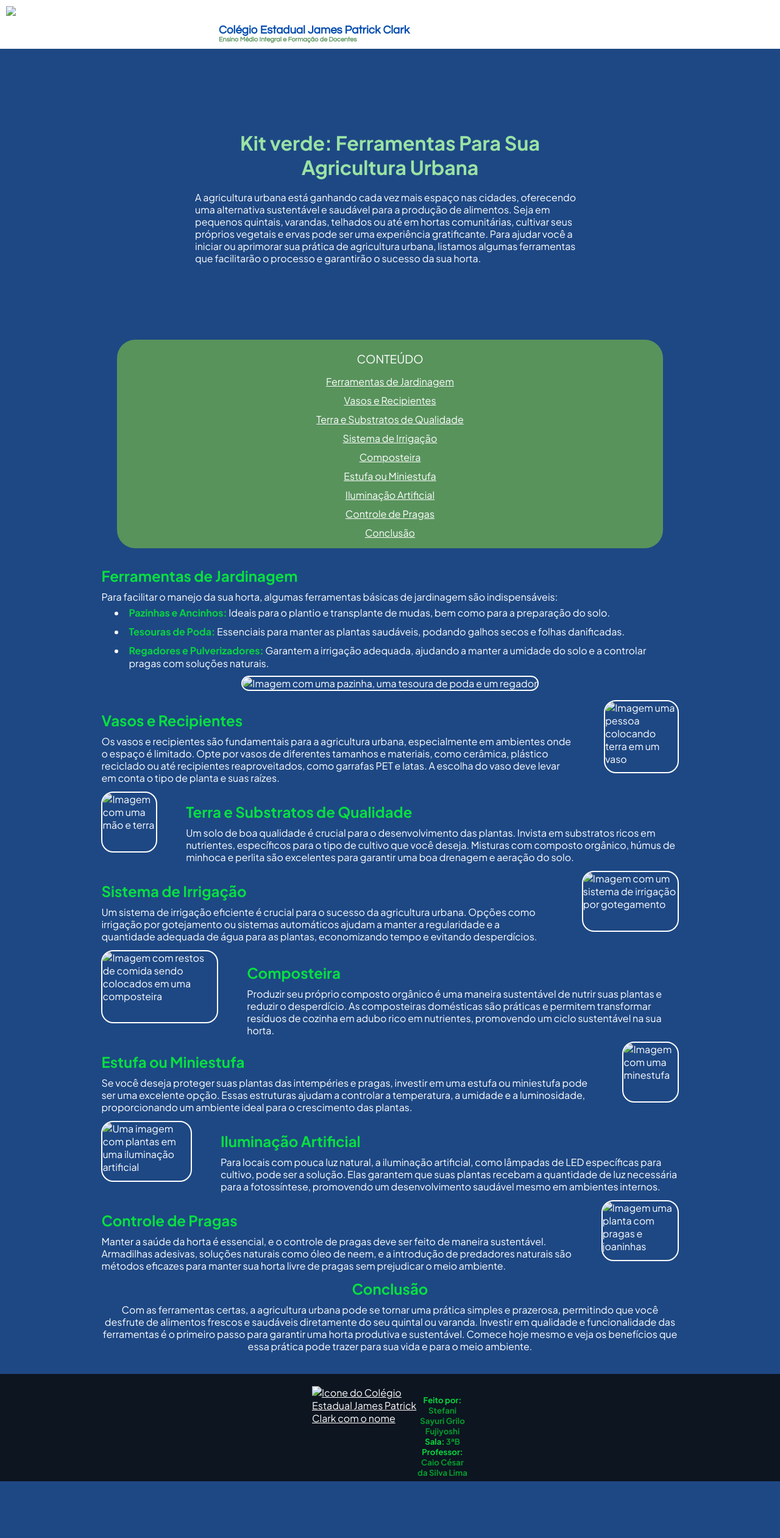
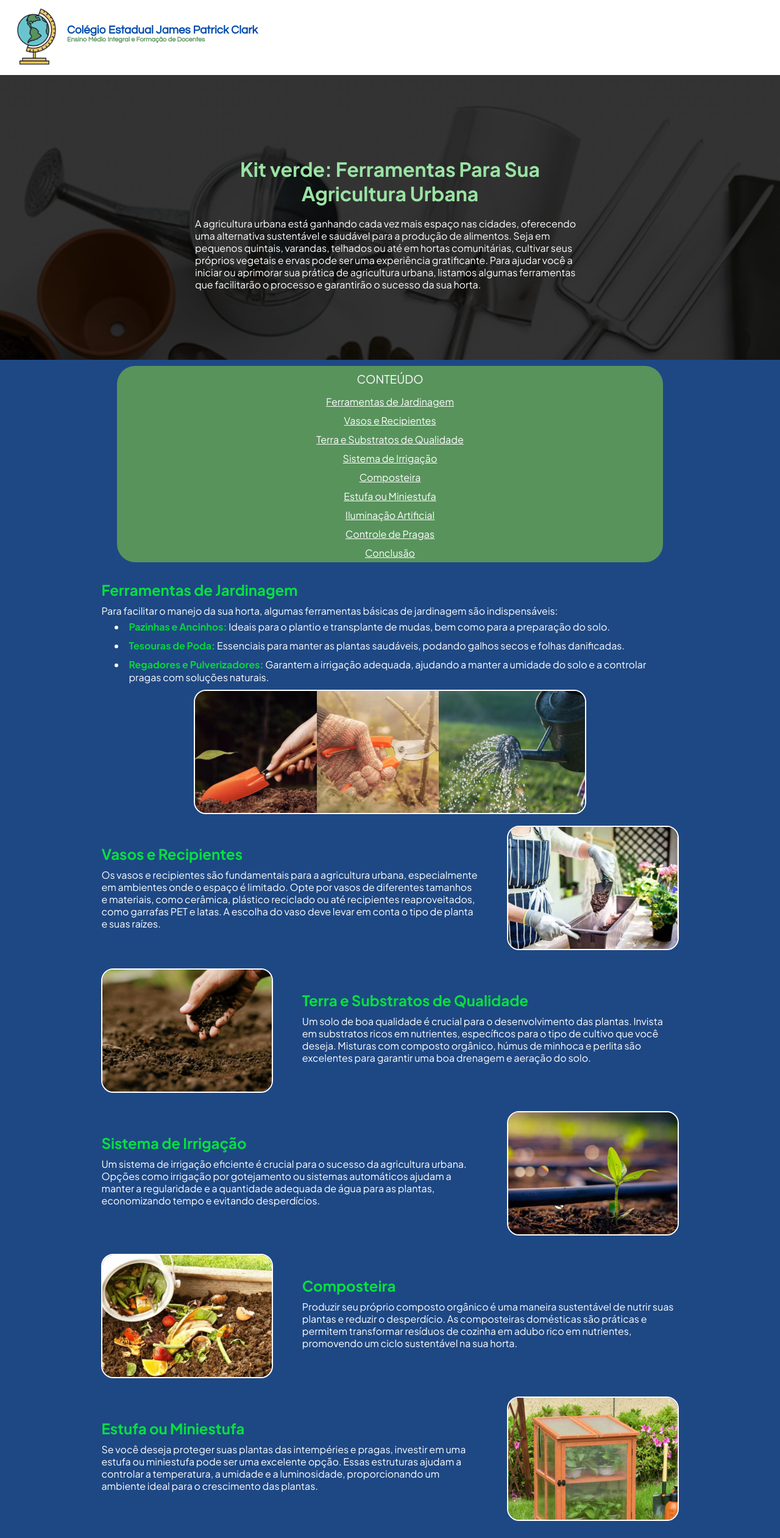
Before and after one commit to RayGrillo/Kit-verde-Ferramentas-Para-Sua-Agricultura-Urbana, a plain HTML site: page index.html in a window 1280 px wide. Shown: the top 2522 px of the page at 61% size. Before the commit the page ends 2429 px from the top, so only its background shows below. Drawn offline with Linux system fonts and the light colour scheme.

Commit message:
Add files via upload

```diff
--- /dev/null
+++ b/Creditos/style.css
@@ -0,0 +1,85 @@
+@import url('https://fonts.googleapis.com/css2?family=Questrial&display=swap');
+@import url('https://fonts.googleapis.com/css2?family=Open+Sans:ital,wght@0,300..800;1,300..800&family=Plus+Jakarta+Sans:ital,wght@0,200..800;1,200..800&display=swap');
+
+* {
+    margin: 0;
+}
+
+:root {
+    --branco: white;
+    --preto: black;
+    --verde-1: #58935C;
+    --cor-de-fundo: #1E4884;
+    --cor-de-fundo-do-cabeçalho: #F2F2F2;
+    --cor-do-nome-do-colegio: #004AAD;
+    --cor-do-titulo-principal: #9AE3A4;
+    --cor-de-fundo-do-rodape: #0D1520;
+    --cor-do-texto-rodape: #069B2E;
+    --cor-do-texto-strong-rodape: #08D43F;
+}
+
+body {
+    font-family: "Plus Jakarta Sans", sans-serif;
+    color: var(--branco);
+    background-color: var(--cor-de-fundo);
+    text-align: center;
+}
+
+a {
+    color: var(--branco);
+}
+
+p {
+    margin: 10px 0;
+}
+
+.cabeçalho {
+    font-family: "Questrial", sans-serif;
+    background-color: var(--branco);
+    display: flex;
+    padding-left: 40px;
+    padding: 10px;
+}
+
+.icone-do-colegio {
+    width: 100px;
+}
+
+.nome-do-colegio-2 {
+    color: var(--cor-do-nome-do-colegio);
+    margin: 30px 0 0 0;
+}
+
+.nome-do-colegio-3 {
+    color: var(--verde-1);
+}
+
+.creditos {
+    margin: 20px 15%;
+}
+
+.titulo {
+    color: var(--cor-do-titulo-principal);
+}
+
+.rodape {
+    background-color: var(--cor-de-fundo-do-rodape);
+    color: var(--cor-do-texto-rodape);
+    display: flex;
+    padding: 20px 40%;
+    text-align: center;
+}
+
+.icone-do-colegio-2 {
+    max-height: 150px;
+}
+
+.rodape-texto {
+    padding: 0 10px;
+}
+
+.site-principal {
+    color: var(--cor-do-texto-rodape);
+    position: relative;
+    transform: translateY(31%);
+}
--- a/index.html
+++ b/index.html
@@ -9,7 +9,7 @@
     <body>
         <header class="cabeçalho">
             <a href="https://aluno.escoladigital.pr.gov.br/EnsinoMedio/Endereco/JAMES-P-CLARK-C-E-EM-N">
-                <img class="icone-do-colegio" src="icone-do-colegio.webp" alt="Icone do Colégio Estadual James Patrick Clark" title="Colégio Estadual James Patrick Clark">
+                <img class="icone-do-colegio" src="Imagens/icone-do-colegio.webp" alt="Icone do Colégio Estadual James Patrick Clark" title="Colégio Estadual James Patrick Clark">
             </a>
             <div class="nome-do-colegio">
                 <h3 class="nome-do-colegio-2">Colégio Estadual James Patrick Clark</h3>
@@ -50,7 +50,7 @@
                         <li><strong>Regadores e Pulverizadores:</strong> Garantem a irrigação adequada, ajudando a manter a umidade do solo e a controlar pragas com soluções naturais.</li>
                     </ul>
                 </div>
-                <img class="ferramentas-de-jardinagem-imagem" src="pa-tesoura-regador.png" alt="Imagem com uma pazinha, uma tesoura de poda e um regador">
+                <img class="ferramentas-de-jardinagem-imagem" src="Imagens/pa-tesoura-regador.png" alt="Imagem com uma pazinha, uma tesoura de poda e um regador">
             </div>
 
             <div id="vasos-e-recipientes">
@@ -58,11 +58,11 @@
                     <h2 class="vasos-e-recipientes-titulo">Vasos e Recipientes</h2>
                     <p class="vasos-e-recipientes-texto">Os vasos e recipientes são fundamentais para a agricultura urbana, especialmente em ambientes onde o espaço é limitado. Opte por vasos de diferentes tamanhos e materiais, como cerâmica, plástico reciclado ou até recipientes reaproveitados, como garrafas PET e latas. A escolha do vaso deve levar em conta o tipo de planta e suas raízes.</p>
                 </div>
-                <img class="vasos-e-recipientes-imagem" src="vasos.png" alt="Imagem uma pessoa colocando terra em um vaso">
+                <img class="vasos-e-recipientes-imagem" src="Imagens/vasos.png" alt="Imagem uma pessoa colocando terra em um vaso">
             </div>
 
             <div id="terra-e-substrato-de-qualidade">
-                <img class="terra-e-substrato-de-qualidade-imagem" src="terra.png" alt="Imagem com uma mão e terra">
+                <img class="terra-e-substrato-de-qualidade-imagem" src="Imagens/terra.png" alt="Imagem com uma mão e terra">
                 <div class="terra-e-substrato-de-qualidade-titulo-e-texto">
                     <h2 class="terra-e-substrato-de-qualidade-titulo">Terra e Substratos de Qualidade</h2>
                     <p class="terra-e-substrato-de-qualidade-texto">Um solo de boa qualidade é crucial para o desenvolvimento das plantas. Invista em substratos ricos em nutrientes, específicos para o tipo de cultivo que você deseja. Misturas com composto orgânico, húmus de minhoca e perlita são excelentes para garantir uma boa drenagem e aeração do solo.</p>
@@ -74,11 +74,11 @@
                     <h2 class="sistema-de-irrigação-titulo">Sistema de Irrigação</h2>
                     <p class="sistema-de-irrigação-texto">Um sistema de irrigação eficiente é crucial para o sucesso da agricultura urbana. Opções como irrigação por gotejamento ou sistemas automáticos ajudam a manter a regularidade e a quantidade adequada de água para as plantas, economizando tempo e evitando desperdícios.</p>
                 </div>
-                <img class="sistema-de-irrigação-imagem" src="sistema-de-irrigacao-por-gotegamento.png" alt="Imagem com um sistema de irrigação por gotegamento">
+                <img class="sistema-de-irrigação-imagem" src="Imagens/sistema-de-irrigacao-por-gotegamento.png" alt="Imagem com um sistema de irrigação por gotegamento">
             </div>
 
             <div id="composteira">
-                <img src="composteira.png" alt="Imagem com restos de comida sendo colocados em uma composteira">
+                <img class="composteira-imagem" src="Imagens/composteira.png" alt="Imagem com restos de comida sendo colocados em uma composteira">
                 <div class="composteira-titulo-texto">
                     <h2 class="composteira-titulo">Composteira</h2>
                     <p class="composteira-texto">Produzir seu próprio composto orgânico é uma maneira sustentável de nutrir suas plantas e reduzir o desperdício. As composteiras domésticas são práticas e permitem transformar resíduos de cozinha em adubo rico em nutrientes, promovendo um ciclo sustentável na sua horta.</p>
@@ -90,11 +90,11 @@
                     <h2 class="estufa-ou-miniestufa-titulo">Estufa ou Miniestufa</h2>
                     <p class="estufa-ou-miniestufa-texto">Se você deseja proteger suas plantas das intempéries e pragas, investir em uma estufa ou miniestufa pode ser uma excelente opção. Essas estruturas ajudam a controlar a temperatura, a umidade e a luminosidade, proporcionando um ambiente ideal para o crescimento das plantas.</p>
                 </div>
-                <img class="estufa-ou-miniestufa-imagem" src="miniestufa.png" alt="Imagem com uma minestufa">
+                <img class="estufa-ou-miniestufa-imagem" src="Imagens/miniestufa.png" alt="Imagem com uma minestufa">
             </div>
 
             <div id="iluminacao-artificial">
-                <img class="iluminacao-artificial-imagem" src="iluminação-artificial.png" alt="Uma imagem com plantas em uma iluminação artificial">
+                <img class="iluminacao-artificial-imagem" src="Imagens/iluminação-artificial.png" alt="Uma imagem com plantas em uma iluminação artificial">
                 <div class="iluminacao-artificial-titulo-texto">
                     <h2 class="iluminacao-artificial-titulo">Iluminação Artificial</h2>
                     <p class="iluminacao-artificial-texto">Para locais com pouca luz natural, a iluminação artificial, como lâmpadas de LED específicas para cultivo, pode ser a solução. Elas garantem que suas plantas recebam a quantidade de luz necessária para a fotossíntese, promovendo um desenvolvimento saudável mesmo em ambientes internos.</p>
@@ -106,7 +106,7 @@
                     <h2 class="controle-de-pragas-titulo">Controle de Pragas</h2>
                     <p class="controle-de-pragas-texto">Manter a saúde da horta é essencial, e o controle de pragas deve ser feito de maneira sustentável. Armadilhas adesivas, soluções naturais como óleo de neem, e a introdução de predadores naturais são métodos eficazes para manter sua horta livre de pragas sem prejudicar o meio ambiente.</p>
                 </div>
-                <img class="controle-de-pragas-imagem" src="controle-de-praga.png" alt="Imagem uma planta com pragas e joaninhas">
+                <img class="controle-de-pragas-imagem" src="Imagens/controle-de-praga.png" alt="Imagem uma planta com pragas e joaninhas">
             </div>
 
             <div id="conclusao">
@@ -117,8 +117,9 @@
 
         <footer class="rodape">
             <a href="https://aluno.escoladigital.pr.gov.br/EnsinoMedio/Endereco/JAMES-P-CLARK-C-E-EM-N">
-                <img class="icone-do-colegio-2" src="icone-do-colegio-2.png" alt="Icone do Colégio Estadual James Patrick Clark com o nome" title="Icone do Colégio Estadual James Patrick Clark com o nome">
+                <img class="icone-do-colegio-2" src="Imagens/icone-do-colegio-2.png" alt="Icone do Colégio Estadual James Patrick Clark com o nome" title="Icone do Colégio Estadual James Patrick Clark com o nome">
             </a>
+
             <h5 class="rodape-texto">
                 <strong>Feito por:</strong>
                 <br>
@@ -128,6 +129,8 @@
                 <br>
                 <strong>Professor:</strong> Caio César da Silva Lima
             </h5>
+
+            <a class="creditos" href="Creditos/index.html">Créditos aos donos das imagens</a>
         </footer>
     </body>
 </html>
--- a/style.css
+++ b/style.css
@@ -31,7 +31,6 @@ h2 {
 }
 
 p {
-    color: var(--branco);
     line-height: 20px;
 }
 
@@ -74,7 +73,7 @@ strong {
 }
 
 .título-e-introdução-corpo {
-    background-image: url(plano-de-fundo-titulo.png);
+    background-image: url(Imagens/plano-de-fundo-titulo.png);
     height: 467.4px;
     background-size: cover;
     position: relative;
@@ -98,7 +97,6 @@ strong {
     color: var(--branco);
     text-align: center;
     margin: 10px 15%;
-    padding: 10px;
     border-radius: 30px;
 }
 
@@ -212,6 +210,7 @@ strong {
     color: var(--cor-do-texto-rodape);
     display: flex;
     padding: 20px 40%;
+    text-align: center;
 }
 
 .icone-do-colegio-2 {
@@ -219,7 +218,11 @@ strong {
 }
 
 .rodape-texto {
-    text-align: center;
+    padding: 0 10px;
+}
+
+.creditos {
+    color: var(--cor-do-texto-rodape);
     position: relative;
-    transform: translateY(10%);
+    transform: translateY(13%);
 }
```
Also changed, not shown: Creditos/index.html (added, +114 -0 lines), Creditos/icone-do-colegio-2.png (added), Creditos/icone-do-colegio.webp (added), Imagens/composteira.png (added), Imagens/controle-de-praga.png (added), Imagens/icone-do-colegio-2.png (added), Imagens/icone-do-colegio.webp (added), Imagens/iluminação-artificial.png (added), Imagens/miniestufa.png (added), Imagens/pa-tesoura-regador.png (added), Imagens/plano-de-fundo-titulo.png (added), Imagens/sistema-de-irrigacao-por-gotegamento.png (added), Imagens/terra.png (added), Imagens/vasos.png (added).
